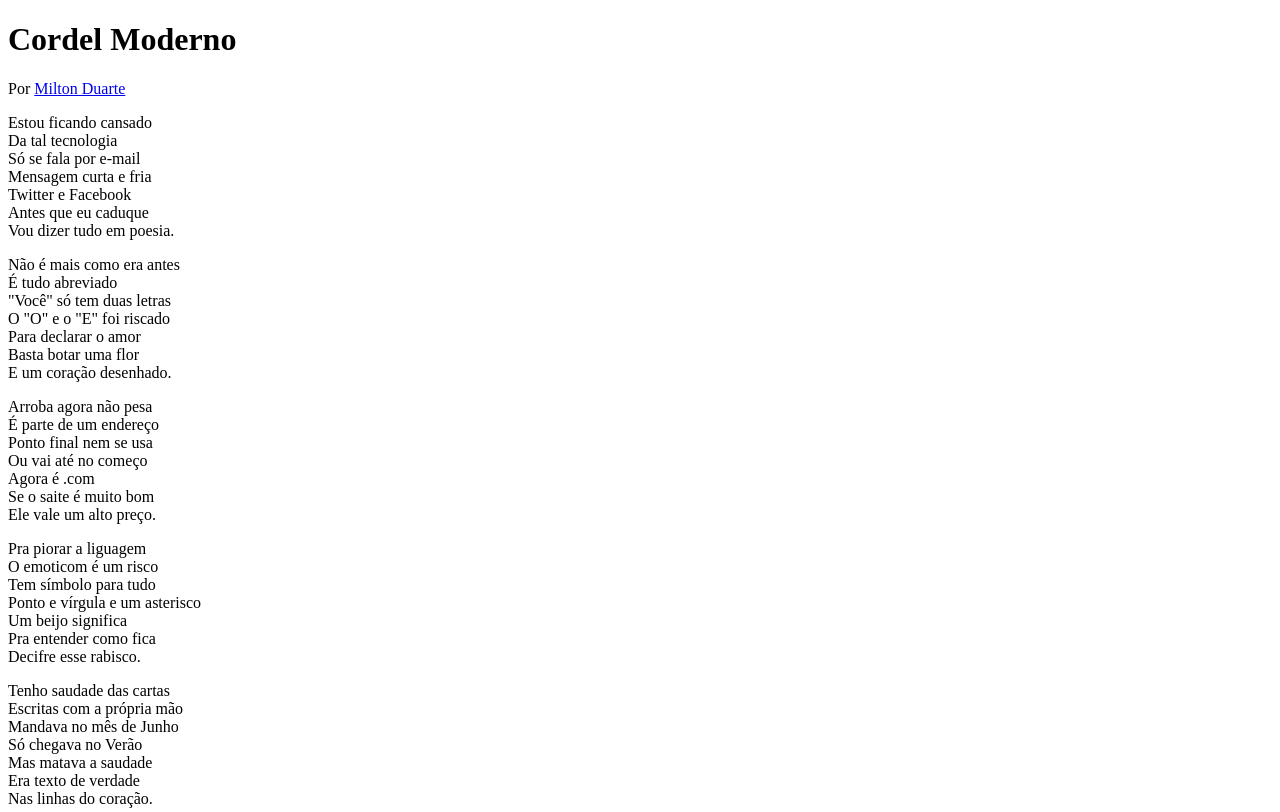
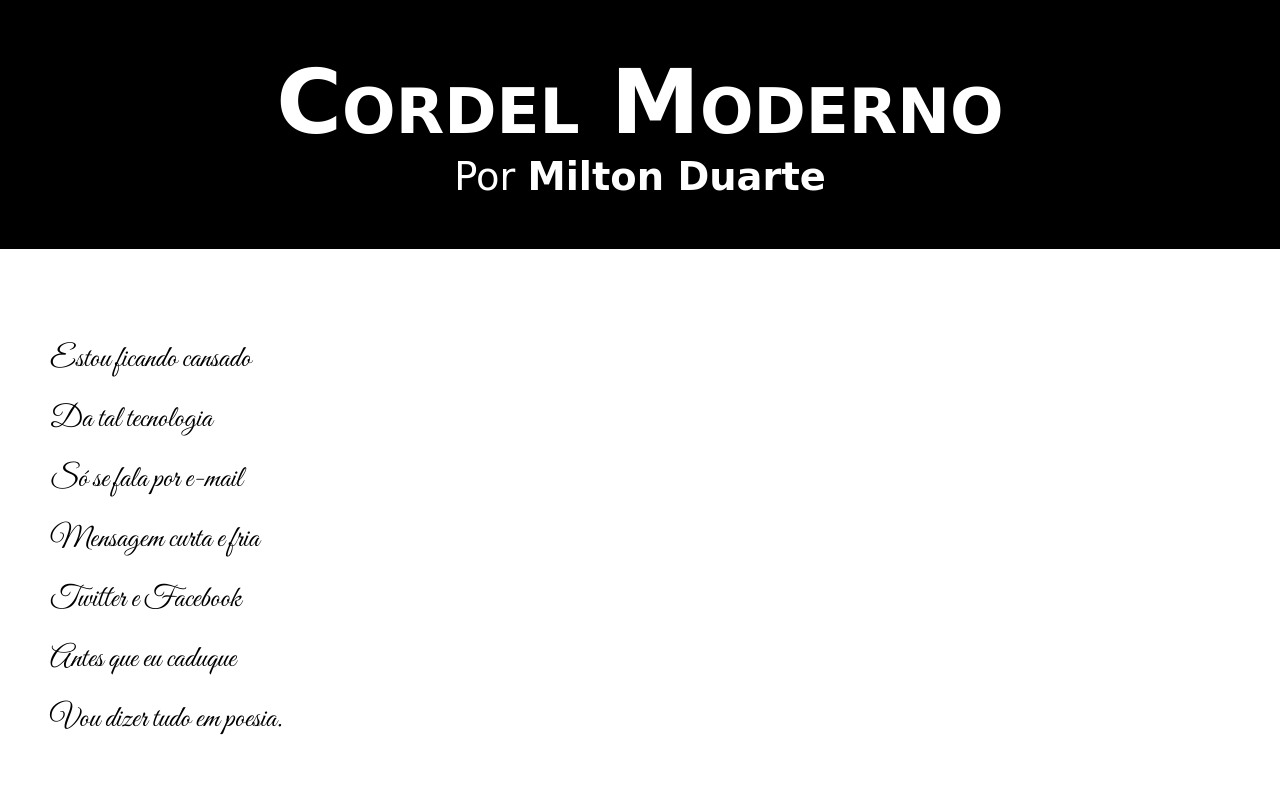
Before and after one commit to niiko-okiin/html-css, a plain HTML site: page desafios/d012/index.html in a window 1280 px wide. Shown: the top 812 px of the page. Drawn offline with Linux system fonts and the light colour scheme; a web font is replaced by a local one.

Commit message:
cordel finalizado

```diff
--- a/desafios/d012/index.html
+++ b/desafios/d012/index.html
@@ -12,7 +12,7 @@
         <p>Por <a href="https://www.recantodasletras.com.br/poesias/3186743" target="_blank">Milton Duarte</a></p>
     </header>
 
-    <section>
+    <section class="normal">
         <p>
         Estou ficando cansado <br>
         Da tal tecnologia <br>
@@ -24,7 +24,7 @@
         </p>
     </section>
 
-    <section>
+    <section class="imagem" id="img01">
         <p>
             Não é mais como era antes <br>
             É tudo abreviado <br>
@@ -36,7 +36,7 @@
         </p>
     </section>
 
-    <section>
+    <section class="normal">
         <p>
             Arroba agora não pesa <br>
             É parte de um endereço <br>
@@ -58,7 +58,7 @@
         </p>
     </section>
 
-    <section>
+    <section class="imagem" id="img02">
         <p>
             Tenho saudade das cartas <br>
             Escritas com a própria mão <br>
@@ -70,7 +70,7 @@
         </p>
     </section>
 
-    <section>
+    <section class="normal">
         <p>
             Agora, escrevo e envio <br>
             Chegando na mesma hora <br>
--- a/desafios/d012/style.css
+++ b/desafios/d012/style.css
@@ -1 +1,102 @@
 @charset "UTF-8";
+
+@import url('https://fonts.googleapis.com/css2?family=Alumni+Sans+SC:ital,wght@0,100..900;1,100..900&family=Bebas+Neue&family=Great+Vibes&display=swap');
+
+@import url('https://fonts.googleapis.com/css2?family=Alumni+Sans+SC:ital,wght@0,100..900;1,100..900&family=Arizonia&family=Bebas+Neue&family=Great+Vibes&display=swap');
+
+:root {
+    --fonte1: Verdana, Geneva, Tahoma, sans-serif;
+    --fonte2: "Arizonia", cursive;
+    --fonte3: "Great Vibes", cursive;
+}
+
+* {
+    margin: 0px;
+    padding: 0px;
+}
+
+html, body {
+    min-height: 100vh;
+    background-color: darkgray;
+    font-family: var(--fonte1);
+}
+
+header {
+    background-color: black;
+    color: white;
+    text-align: center;
+    font-family: var(--fonte2)
+}
+
+header > h1 {
+    padding-top: 50px;
+    font-variant: small-caps;
+    font-size: 7vw;
+}
+
+header > p {
+    padding-bottom: 50px;
+    font-size: 3vw;
+}
+
+header a, footer a {
+    color: white;
+    text-decoration: none;
+    font-weight:  bolder;
+}
+
+header a:hover, footer a:hover {
+    text-decoration: underline;
+}
+
+section {
+    padding-top: 10vh;
+    padding-bottom: 10vh;
+    padding-left: 50px;
+    line-height: 2em;
+    font-family: var(--fonte3);
+    font-weight: 500;
+    font-style: normal;
+    font-size: 30px;
+}
+
+section > p {
+    padding-bottom: 2em;
+}
+
+section.normal {
+    background-color: white;
+    color: black;
+}
+
+section.imagem {
+    background-color: rgb(51, 51, 51);
+    color: white;
+    box-shadow: inset 6px 6px 13px 0px rgba(0, 0, 0, 0.425);
+    background-size: cover;
+    background-attachment: fixed;
+}
+
+section.imagem > p {
+    display: inline-block;
+    padding: 5px;
+    background-color: rgba(0, 0, 0, 0.5);
+    text-shadow: 1px 1px 0px black;
+}
+
+section#img01 {
+    background-image: url(imagens/background001.jpg);
+    background-position: right center;
+}
+
+section#img02 {
+    background-image: url(imagens/background002.jpg);
+    background-position: right center;
+}
+
+footer {
+    background-color: black;
+    color: white;
+    text-align: center;
+    padding: 10px;
+}
```
